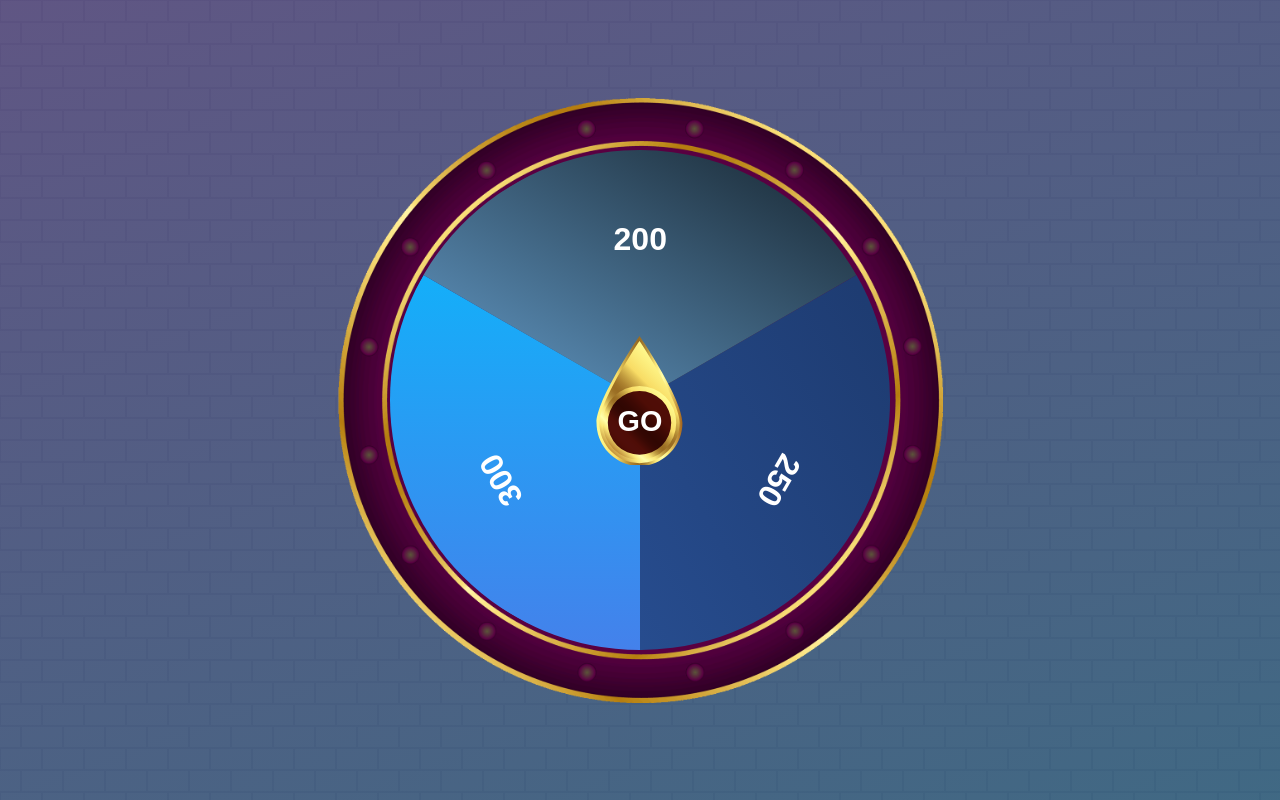
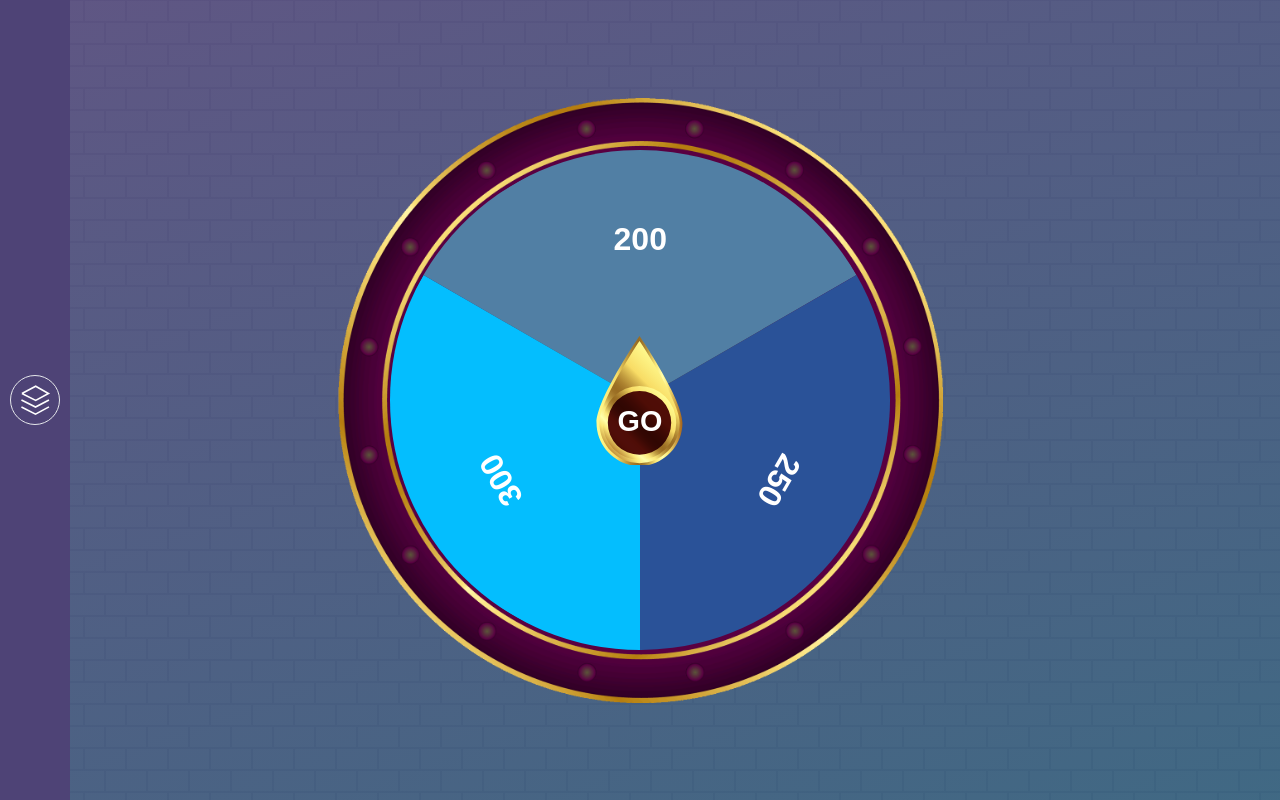
Before and after one commit to bobosun0713/roulette, a Vue app: page / in a window 1280 px wide. Built offline with nearby package versions, Linux system fonts and the light colour scheme; the HTML template or start-up script is replaced by a standard one.

Commit message:
feat: modify the overall logic

```diff
--- a/src/App.vue
+++ b/src/App.vue
@@ -1,7 +1,57 @@
 <script setup>
+import { ref, onMounted, watch, provide } from 'vue';
+import RouletteBar from '@/components/RouletteBar.vue';
 import RouletteWrap from '@/components/RouletteWrap.vue';
+import RouletteSettingModal from '@/components/RouletteSettingModel.vue';
+import rouletteComposition from '@/composition/rouletteData.js';
+
+const isOpenSetting = ref(false);
+const rouletteData = ref([
+  {
+    id: '1',
+    price: '200',
+    deg: 0,
+    background: '#517fa4',
+    color: '#ffffff'
+  },
+  {
+    id: '2',
+    price: '250',
+    deg: 0,
+    background: '#2a5298',
+    color: '#ffffff'
+  },
+  {
+    id: '3',
+    price: '300',
+    deg: 0,
+    background: '#04befe',
+    color: '#ffffff'
+  }
+]);
+
+provide('rouletteStore', rouletteComposition);
+
+watch(
+  () => rouletteData.value,
+  () => {
+    transformRouletteDeg();
+  }
+);
+onMounted(() => {
+  transformRouletteDeg();
+});
+
+const transformRouletteDeg = () => {
+  rouletteData.value.forEach((item, idx) => {
+    item.deg = (360 / rouletteData.value.length) * (rouletteData.value.length - idx);
+  });
+};
+const toggleModel = val => (isOpenSetting.value = val);
 </script>
 
 <template>
-  <RouletteWrap></RouletteWrap>
+  <RouletteBar v-model="isOpenSetting"></RouletteBar>
+  <RouletteWrap :data="rouletteData"></RouletteWrap>
+  <RouletteSettingModal v-model:data="rouletteData" :showModel="isOpenSetting" @on-close="toggleModel"></RouletteSettingModal>
 </template>
--- a/src/components/BaseModel.vue
+++ b/src/components/BaseModel.vue
@@ -18,7 +18,7 @@ const props = defineProps({
       <transition name="model">
         <div
           v-show="props.showModal"
-          class="absolute top-[50%] left-[50%] translate-x-[-50%] translate-y-[-50%] overflow-hidden w-[800px] h-[60vh] rounded-[10px] bg-[#1D2A33]"
+          class="absolute top-[50%] left-[50%] translate-x-[-50%] translate-y-[-50%] overflow-hidden md:w-[800px] xxxs:w-[100%] h-[60vh] rounded-[10px] bg-[#1D2A33]"
         >
           <slot name="header"> </slot>
           <slot name="body"></slot>
--- a/src/components/RouletteButton.vue
+++ b/src/components/RouletteButton.vue
@@ -1,9 +1,9 @@
 <script setup>
-const props = defineProps({ isSearch: { type: Boolean, default: false } });
+const props = defineProps({ isStart: { type: Boolean, default: false } });
 const emit = defineEmits(['onStartHandler']);
 
 const onStartHandler = () => {
-  if (props.isSearch) return;
+  if (props.isStart) return;
   emit('onStartHandler');
 };
 </script>
--- a/src/components/RouletteContent.vue
+++ b/src/components/RouletteContent.vue
@@ -1,33 +1,13 @@
 <script setup>
-import {} from 'vue';
+import { ref } from 'vue';
 const props = defineProps({
   data: {
     type: Array,
-    default: () => [
-      {
-        id: '1',
-        price: '200',
-        deg: 0,
-        background: 'linear-gradient(to right, #243949 0%, #517fa4 100%)',
-        fontColor: '#ffffff'
-      },
-      {
-        id: '2',
-        price: '250',
-        deg: 0,
-        background: 'linear-gradient(to top, #1e3c72 0%, #1e3c72 1%, #2a5298 100%',
-        fontColor: '#ffffff'
-      },
-      {
-        id: '3',
-        price: '300',
-        deg: 0,
-        background: 'linear-gradient(to top, #4481eb 0%, #04befe 100%)',
-        fontColor: '#ffffff'
-      }
-    ]
+    required: true
   }
 });
+const RouletteContentRef = ref(null);
+defineExpose({ RouletteContentRef });
 
 const transformCircleOutside = idx => {
   const deg = (360 / props.data.length) * idx + 90 / (props.data.length / 2).toFixed(2);
@@ -48,6 +28,7 @@ const transformAwardText = () => {
 
 <template>
   <div
+    ref="RouletteContentRef"
     class="relative lg:w-[500px] lg:h-[500px] md:w-[500px] md:h-[500px] sm:w-[425px] sm:h-[425px] xs:w-[341px] xs:h-[341px] xxxs:w-[290px] xxxs:h-[290px] transition-transform duration-[6000ms] ease-[cubic-bezier(0.25, 0, 0,1)]"
   >
     <div
@@ -57,12 +38,12 @@ const transformAwardText = () => {
       class="absolute top-0 left-0 lg:w-[250px] md:w-[250px] sm:w-[212.5px] xs:w-[170.5px] xxxs:w-[145px] h-[100%] origin-[100%_50%] overflow-hidden"
     >
       <div
-        class="relative w-[100%] h-[100%] bg-[brow] rounded-[252.5px_0_0_252.5px;] origin-[100%_50%]"
-        :style="{ transform: transformCircleInside(), backgroundImage: item.background }"
+        class="w-[100%] h-[100%] bg-[brow] rounded-[252.5px_0_0_252.5px;] origin-[100%_50%]"
+        :style="{ transform: transformCircleInside(), background: item.background }"
       ></div>
       <div
         class="absolute top-0 right-0 w-[50%] h-[50%] mr-[calc(-50%/2)] pt-[65px] lg:text-[2rem] md:text-[1.5rem] sm:text-[1.25rem] xxxs:text-[1rem] text-[#fff] text-center font-bold origin-[50%_100%]"
-        :style="{ transform: transformAwardText(), color: item.fontColor }"
+        :style="{ transform: transformAwardText(), color: item.Color }"
       >
         {{ item.price }}
       </div>
--- a/src/components/RouletteSettingModel.vue
+++ b/src/components/RouletteSettingModel.vue
@@ -1,6 +1,7 @@
 <script setup>
-import {} from 'vue';
+import { computed, inject } from 'vue';
 import BaseModel from '@/components/BaseModel.vue';
+
 const props = defineProps({
   showModel: {
     type: Boolean,
@@ -11,54 +12,91 @@ const props = defineProps({
     default: () => []
   }
 });
+const emit = defineEmits(['update:data']);
+const { start } = inject('rouletteStore');
+
+const canDelete = computed(() => props.data.length <= 3);
+const addHandler = () => {
+  const addData = {
+    id: props.data.length + 1,
+    price: null,
+    background: '#75485e',
+    color: '#ffffff'
+  };
+  const updateOrigin = [...props.data].concat(addData);
+  emit('update:data', updateOrigin);
+};
+const deleteHandler = idx => {
+  const deleteOrigin = [...props.data];
+  deleteOrigin.splice(idx, 1);
+  emit('update:data', deleteOrigin);
+};
 </script>
 
 <template>
   <BaseModel :showModal="props.showModel" v-bind="$attrs">
     <template #body>
-      <div class="h-[calc(100%-100px)] overflow-y-scroll scrollbar">
+      <div class="h-[100%] flex flex-col">
+        <div class="text-[1.25rem] text-center text-[#fff] tracking-[1px] p-[4px_0] bg-[#4e4376]">Settings</div>
+        <div class="grow h-[calc(100%-100px)] overflow-y-scroll scrollbar">
           <ul class="w-[100%] flex flex-col justify-center p-[10px]">
             <li
               v-for="(item, idx) in props.data"
               :key="idx"
-            class="flex items-center justify-between mb-[10px] border-l-[4px] border-[#4e4376] bg-[#0e171d]"
+              class="flex md:flex-row xxxs:flex-col flex-wrap md:items-center justify-between mb-[10px] border-l-[4px] border-[#4e4376] bg-[#0e171d]"
             >
               <div class="flex items-center p-[8px_16px] text-[#ebe5e5]">
-              <p class="w-[50px] mr-[10px]">No. {{ idx + 1 }}</p>
+                <p class="md:w-[50px] xxxs:w-[120px] mr-[10px]">No. {{ idx + 1 }}</p>
 
-              <input v-model.trim="item.price" class="border border-[#5f5244] bg-transparent p-[4px_8px] text-right outline-none" type="text" />
+                <input
+                  v-model.trim="item.price"
+                  class="md:w-auto xxxs:w-[calc(100%-120px)] border border-[#5f5244] bg-transparent p-[4px_8px] text-right outline-none"
+                  type="text"
+                />
               </div>
 
               <div class="flex items-center p-[8px_16px] text-[#fff]">
-              <p class="mr-[10px]">Background</p>
-              <div class="relative overflow-hidden w-[60px] h-[30px] border border-[#5f5244]">
+                <p class="md:w-auto xxxs:w-[120px] mr-[10px]">Background</p>
+                <div class="relative overflow-hidden md:w-[60px] xxxs:w-[calc(100%-120px)] h-[30px] border border-[#5f5244]">
                   <input
                     v-model.trim="item.background"
-                  class="bg-transparent text-right outline-none absolute top-[-10px] left-[-10px] h-[80px] w-[80px]"
+                    class="bg-transparent text-right outline-none absolute top-[-10px] md:left-[-10px] xxx:left-[0] h-[80px] md:w-[80px] xxxs:w-[100%]"
                     type="color"
                   />
                 </div>
               </div>
 
               <div class="flex items-center p-[8px_16px] text-[#fff]">
-              <p class="mr-[10px]">Color</p>
-              <div class="relative overflow-hidden w-[60px] h-[30px] border border-[#5f5244]">
+                <p class="md:w-auto xxxs:w-[120px] mr-[10px]">Color</p>
+                <div class="relative overflow-hidden md:w-[60px] xxxs:w-[calc(100%-120px)] h-[30px] border border-[#5f5244]">
                   <input
                     v-model.trim="item.color"
-                  class="bg-transparent text-right outline-none absolute top-[-10px] left-[-10px] h-[80px] w-[80px]"
+                    class="bg-transparent text-right outline-none absolute top-[-10px] md:left-[-10px] xxx:left-[0] h-[80px] md:w-[80px] xxxs:w-[100%]"
                     type="color"
                   />
                 </div>
               </div>
-            <div class="flex items-center p-[8px_16px] text-[#fff]">
-              <button class="hover:text-[#4e4376] cursor-pointer">DELETE</button>
+              <div class="flex items-center md:self-auto xxxs:self-center p-[8px_16px] text-[#e24242] font-bold" @click="deleteHandler(idx)">
+                <button
+                  class="hover:text-[#4e4376] cursor-pointer"
+                  :class="{ 'invisible ': canDelete, ' cursor-not-allowed': start }"
+                  :disabled="start"
+                >
+                  DELETE
+                </button>
               </div>
             </li>
           </ul>
         </div>
-      <button class="block w-[150px] h-[50px] rounded-[50px] m-[0_auto] font-bold text-[1.25rem] text-[#fff] bg-[#4e4376]" @click="clickSave">
+        <button
+          class="block w-[150px] h-[50px] rounded-[50px] m-[16px_auto] font-bold text-[1.25rem] text-[#fff] bg-[#4e4376]"
+          :class="{ 'bg-[#333] cursor-not-allowed': start }"
+          :disabled="start"
+          @click="addHandler"
+        >
           ADD
         </button>
+      </div>
     </template>
   </BaseModel>
 </template>
--- a/src/components/RouletteWrap.vue
+++ b/src/components/RouletteWrap.vue
@@ -1,40 +1,32 @@
 <script setup>
-import { ref } from 'vue';
+import { ref, onMounted, inject } from 'vue';
 import RouletteContent from '@/components/RouletteContent.vue';
 import RouletteButton from '@/components/RouletteButton.vue';
 
-const degree = ref(0);
+const props = defineProps({
+  data: {
+    type: Array,
+    default: () => []
+  }
+});
+const wrapRouletteContentRef = ref(null);
+const { degree, start, updateStartState, updateDegree } = inject('rouletteStore');
 
-const rouletteData = ref([
-  {
-    id: '1',
-    price: '200',
-    deg: 0,
-    background: 'linear-gradient(to right, #243949 0%, #517fa4 100%)',
-    fontColor: '#ffffff'
-  },
-  {
-    id: '2',
-    price: '250',
-    deg: 0,
-    background: 'linear-gradient(to top, #1e3c72 0%, #1e3c72 1%, #2a5298 100%',
-    fontColor: '#ffffff'
-  },
-  {
-    id: '3',
-    price: '300',
-    deg: 0,
-    background: 'linear-gradient(to top, #4481eb 0%, #04befe 100%)',
-    fontColor: '#ffffff'
-  }
-]);
+onMounted(() => {
+  transitionEvent();
+});
 
 const startHandler = () => {
-  const idx = rouletteData.value.length - 1;
-  const deg = rouletteData.value[randomNumbers(0, idx)].deg;
-  degree.value += 2880 + deg - (degree.value % 360);
+  const idx = props.data.length - 1;
+  const deg = props.data[randomNumbers(0, idx)].deg;
+  updateStartState();
+  updateDegree(2880 + deg - (degree.value % 360));
 };
-
+const transitionEvent = () => {
+  wrapRouletteContentRef.value.RouletteContentRef.addEventListener('transitionend', () => {
+    updateStartState();
+  });
+};
 const randomNumbers = (min, max) => Math.floor(Math.random() * (max - min + 1) + min);
 </script>
 
@@ -42,8 +34,8 @@ const randomNumbers = (min, max) => Math.floor(Math.random() * (max - min + 1) +
   <div
     class="relative md:w-[605px] md:h-[605px] sm:w-[515px] sm:h-[515px] xs:w-[415px] xs:h-[415px] xxs:w-[355px] xxs:h-[355px] flex items-center justify-center overflow-hidden bg-[url('/src/assets/image/roulette.gif')] bg-cover"
   >
-    <RouletteButton @on-start-handler="startHandler"></RouletteButton>
+    <RouletteButton :is-start="start" @on-start-handler="startHandler"></RouletteButton>
 
-    <RouletteContent :data="rouletteData" :style="{ transform: `rotate(${degree}deg)` }"></RouletteContent>
+    <RouletteContent ref="wrapRouletteContentRef" :data="data" :style="{ transform: `rotate(${degree}deg)` }"></RouletteContent>
   </div>
 </template>
```
Lines whose indentation alone changed are shown as unchanged.
